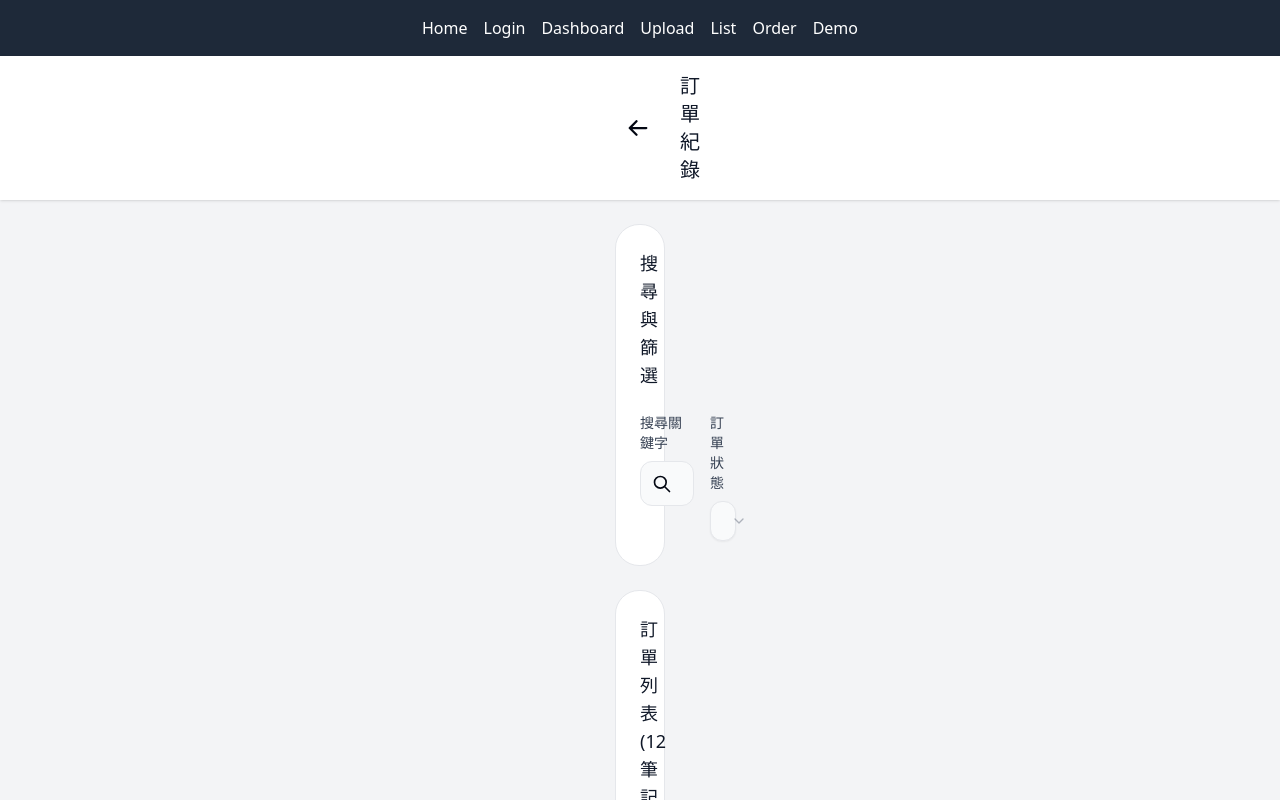
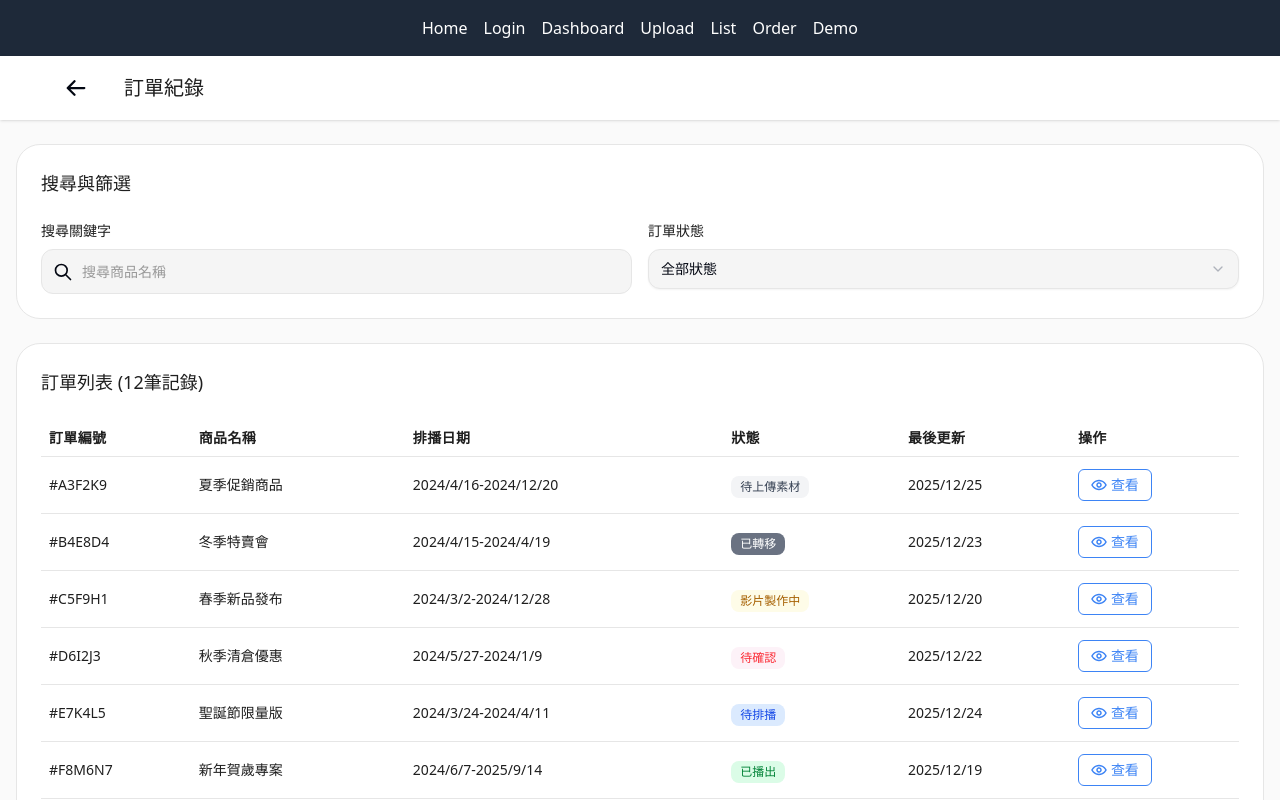
Before and after one commit to mirror-tv/mnews-personal-ads, a React (Vite) app: page /list in a window 1280 px wide. Shown: the top 800 px of the page. Built offline with nearby package versions, Linux system fonts and the light colour scheme.

Commit message:
style: adjust tailwind

```diff
--- a/src/components/StatusDemo.tsx
+++ /dev/null
@@ -1,92 +0,0 @@
-import { OrderStatusUtils, type OrderStatus } from '@/lib/constants'
-
-type StatusBadgeProps = {
-  status: OrderStatus
-  showDescription?: boolean
-  showProgress?: boolean
-}
-
-export function StatusBadge({
-  status,
-  showDescription = false,
-  showProgress = false,
-}: StatusBadgeProps) {
-  const colors = OrderStatusUtils.getColors(status)
-  const label = OrderStatusUtils.getLabel(status)
-  const description = OrderStatusUtils.getDescription(status)
-  const progress = OrderStatusUtils.getProgress(status)
-
-  return (
-    <div
-      className={`inline-flex items-center rounded-full px-3 py-1 text-xs font-medium ${colors.bg} ${colors.text}`}
-    >
-      <div className={`mr-2 h-2 w-2 rounded-full ${colors.dot}`}></div>
-      {label}
-      {showDescription && (
-        <span className="ml-2 text-xs opacity-75">({description})</span>
-      )}
-      {showProgress && <span className="ml-2 font-bold">{progress}%</span>}
-    </div>
-  )
-}
-
-export function StatusFlow() {
-  return (
-    <div className="space-y-4">
-      <h3 className="text-lg font-semibold text-gray-900">狀態流程</h3>
-
-      {/* 進度條 */}
-      <div className="h-2 w-full rounded-full bg-gray-200">
-        <div
-          className="h-2 rounded-full bg-gradient-to-r from-yellow-400 via-blue-400 via-indigo-400 via-orange-400 via-purple-400 to-green-400"
-          style={{ width: '100%' }}
-        ></div>
-      </div>
-
-      {/* 狀態步驟 */}
-      <div className="grid grid-cols-1 gap-3 sm:grid-cols-2 lg:grid-cols-3">
-        {OrderStatusUtils.getAllOptions().map(({ value }) => (
-          <div key={value} className="rounded-lg border border-gray-200 p-3">
-            <StatusBadge status={value} />
-            <p className="mt-2 text-xs text-gray-600">
-              {OrderStatusUtils.getDescription(value)}
-            </p>
-            <p className="mt-1 text-xs text-gray-500">
-              進度: {OrderStatusUtils.getProgress(value)}%
-            </p>
-          </div>
-        ))}
-      </div>
-    </div>
-  )
-}
-
-export function OrderStatusSelector() {
-  return (
-    <div className="space-y-4">
-      <h3 className="text-lg font-semibold text-gray-900">訂單狀態篩選器</h3>
-
-      <div className="space-y-2">
-        {OrderStatusUtils.getAllOptions().map(({ value }) => {
-          return (
-            <label
-              key={value}
-              className="flex cursor-pointer items-center space-x-3 rounded p-2 hover:bg-gray-50"
-            >
-              <input
-                type="radio"
-                name="status"
-                value={value}
-                className="text-blue-600 focus:ring-blue-500"
-              />
-              <StatusBadge status={value} />
-              <span className="text-sm text-gray-600">
-                {OrderStatusUtils.getDescription(value)}
-              </span>
-            </label>
-          )
-        })}
-      </div>
-    </div>
-  )
-}
--- a/src/pages/demo.tsx
+++ b/src/pages/demo.tsx
@@ -3,7 +3,6 @@ import { useState } from 'react'
 import { DialogClose } from '@radix-ui/react-dialog'
 import { format } from 'date-fns'
 
-import { StatusFlow } from '@/components/StatusDemo'
 import { Badge, badgeVariants } from '@/components/ui/badge'
 import { Button } from '@/components/ui/button'
 import { Calendar } from '@/components/ui/calendar'
@@ -137,9 +136,6 @@ export default function Demo() {
         </Table>
       </div>
 
-      {/* Status Demo */}
-      <StatusFlow />
-
       {/* Status Color Preview */}
       <div className="space-y-4">
         <h3 className="text-lg font-semibold text-gray-900">狀態顏色預覽</h3>
--- a/src/pages/list.tsx
+++ b/src/pages/list.tsx
@@ -40,28 +40,28 @@ export default function List() {
   }
 
   return (
-    <div className="min-h-screen bg-gray-100">
-      <header className="bg-white px-5 py-4 shadow-sm md:px-15">
-        <div className="m-auto flex max-w-3xl items-center gap-5">
+    <div className="min-h-screen bg-surface-secondary">
+      <header className="bg-surface-primary px-5 py-4 shadow-sm md:px-15">
+        <div className="m-auto flex items-center gap-5">
           <button
             onClick={handleBack}
-            className="mr-3 flex h-8 w-8 items-center justify-center bg-transparent transition-colors duration-200 hover:text-gray-500 focus:text-gray-400 focus:outline-none"
+            className="mr-3 flex h-8 w-8 items-center justify-center bg-transparent transition-colors duration-200 hover:text-text-secondary focus:text-text-tertiary focus:outline-none"
           >
             <ArrowBackIcon className="h-5 w-5" />
           </button>
-          <p className="text-base font-medium text-gray-900 md:text-xl">
+          <p className="text-base font-medium text-text-primary md:text-xl">
             訂單紀錄
           </p>
         </div>
       </header>
 
       <main className="px-4 py-6">
-        <div className="mx-auto mb-6 flex max-w-3xl flex-col items-start gap-6 rounded-xl border border-gray-200 bg-white p-6">
-          <h2 className="text-lg font-medium text-gray-900">搜尋與篩選</h2>
+        <div className="mx-auto mb-6 flex flex-col items-start gap-6 rounded-xl border border-border-default bg-surface-primary p-6">
+          <h2 className="text-lg font-medium text-text-primary">搜尋與篩選</h2>
 
           <div className="flex w-full flex-col gap-4 md:flex-row">
             <div className="flex-1">
-              <label className="mb-2 block text-sm font-medium text-gray-700">
+              <label className="mb-2 block text-sm font-medium text-text-primary">
                 搜尋關鍵字
               </label>
               <Input
@@ -84,15 +84,15 @@ export default function List() {
                     />
                   </svg>
                 }
-                className="w-full rounded-lg border-gray-200 bg-gray-50 py-3 text-sm placeholder-gray-500 focus:border-transparent focus:ring-0 focus:outline-none focus-visible:ring-0"
+                className="w-full rounded-lg border-border-default bg-surface-tertiary py-3 text-sm placeholder-text-tertiary focus:border-transparent focus:ring-0 focus:outline-none focus-visible:ring-0"
               />
             </div>
             <div className="w-full flex-1">
-              <label className="mb-2 block text-sm font-medium text-gray-700">
+              <label className="mb-2 block text-sm font-medium text-text-primary">
                 訂單狀態
               </label>
               <Select value={orderStatus} onValueChange={setOrderStatus}>
-                <SelectTrigger className="w-full rounded-lg border-gray-200 bg-gray-50 py-3 text-sm focus:border-transparent focus:ring-0 focus:outline-none focus-visible:ring-0">
+                <SelectTrigger className="w-full rounded-lg border-border-default bg-surface-tertiary py-3 text-sm focus:border-transparent focus:ring-0 focus:outline-none focus-visible:ring-0">
                   <SelectValue placeholder="選擇狀態" />
                 </SelectTrigger>
                 <SelectContent>
@@ -107,15 +107,15 @@ export default function List() {
           </div>
         </div>
 
-        <div className="mx-auto mb-6 flex max-w-3xl flex-col items-start gap-6 rounded-xl border border-gray-200 bg-white p-6">
-          <h4 className="text-lg font-medium text-gray-900">
+        <div className="mx-auto mb-6 flex flex-col items-start gap-6 rounded-xl border border-border-default bg-surface-primary p-6">
+          <h4 className="text-lg font-medium text-text-primary">
             訂單列表 ({filteredOrders.length}筆記錄)
           </h4>
 
           {!filteredOrders.length ? (
             <div className="py-12 text-center">
               <svg
-                className="mx-auto h-12 w-12 text-gray-400"
+                className="mx-auto h-12 w-12 text-text-tertiary"
                 fill="none"
                 stroke="currentColor"
                 viewBox="0 0 24 24"
@@ -127,62 +127,62 @@ export default function List() {
                   d="M9 12h6m-6 4h6m2 5H7a2 2 0 01-2-2V5a2 2 0 012-2h5.586a1 1 0 01.707.293l5.414 5.414a1 1 0 01.293.707V19a2 2 0 01-2 2z"
                 />
               </svg>
-              <h4 className="mt-4 text-sm font-medium text-gray-900">
+              <h4 className="mt-4 text-sm font-medium text-text-primary">
                 暫無訂單資料
               </h4>
-              <p className="mt-2 text-sm text-gray-500">
+              <p className="mt-2 text-sm text-text-secondary">
                 搜尋條件：{searchKeyword ? `"${searchKeyword}"` : '無關鍵字'}
                 {orderStatus !== 'all' &&
                   ` • ${OrderStatusUtils.getLabel(orderStatus as OrderStatus)}`}
               </p>
             </div>
           ) : (
-            <div className="w-full overflow-x-auto overflow-x-scroll">
-              <table className="min-w-full divide-y divide-gray-200">
+            <div className="w-full overflow-x-scroll">
+              <table className="min-w-full divide-y divide-border-default">
                 <thead>
                   <tr>
-                    <th className="px-2 py-2 text-left text-sm tracking-wide text-gray-800 uppercase">
+                    <th className="p-2 text-left text-sm tracking-wide text-text-primary uppercase">
                       訂單編號
                     </th>
-                    <th className="px-2 py-2 text-left text-sm tracking-wide text-gray-800 uppercase">
+                    <th className="p-2 text-left text-sm tracking-wide text-text-primary uppercase">
                       商品名稱
                     </th>
-                    <th className="px-2 py-2 text-left text-sm tracking-wide text-gray-800 uppercase">
+                    <th className="p-2 text-left text-sm tracking-wide text-text-primary uppercase">
                       排播日期
                     </th>
-                    <th className="px-2 py-2 text-left text-sm tracking-wide text-gray-800 uppercase">
+                    <th className="p-2 text-left text-sm tracking-wide text-text-primary uppercase">
                       狀態
                     </th>
-                    <th className="px-2 py-2 text-left text-sm tracking-wide text-gray-800 uppercase">
+                    <th className="p-2 text-left text-sm tracking-wide text-text-primary uppercase">
                       最後更新
                     </th>
-                    <th className="px-2 py-2 text-left text-sm tracking-wide text-gray-800 uppercase">
+                    <th className="p-2 text-left text-sm tracking-wide text-text-primary uppercase">
                       操作
                     </th>
                   </tr>
                 </thead>
-                <tbody className="divide-y divide-gray-200 bg-white">
+                <tbody className="divide-y divide-border-default bg-surface-primary">
                   {filteredOrders.map((order) => (
-                    <tr key={order.id} className="hover:bg-gray-50">
-                      <td className="px-2 py-3 text-sm whitespace-nowrap text-gray-900">
+                    <tr key={order.id} className="hover:bg-surface-secondary">
+                      <td className="px-2 py-3 text-sm whitespace-nowrap text-text-primary">
                         {order.orderNumber}
                       </td>
-                      <td className="px-2 py-3 text-sm whitespace-nowrap text-gray-900">
+                      <td className="px-2 py-3 text-sm whitespace-nowrap text-text-primary">
                         {order.productName}
                       </td>
-                      <td className="px-2 py-3 text-sm whitespace-nowrap text-gray-900">
+                      <td className="px-2 py-3 text-sm whitespace-nowrap text-text-primary">
                         {order.broadcastDate}
                       </td>
                       <td className="px-2 py-3 whitespace-nowrap">
                         <StatusBadge status={order.status} />
                       </td>
-                      <td className="px-2 py-3 text-sm whitespace-nowrap text-gray-900">
+                      <td className="px-2 py-3 text-sm whitespace-nowrap text-text-primary">
                         {order.lastUpdated}
                       </td>
-                      <td className="px-2 py-3 text-sm whitespace-nowrap text-gray-900">
+                      <td className="px-2 py-3 text-sm whitespace-nowrap text-text-primary">
                         <Button
                           onClick={() => handleViewOrder(order.id)}
-                          className="flex h-8 w-12 w-auto items-center justify-center gap-1 rounded-[6px] border border-blue-600 bg-white px-3 text-sm font-medium text-blue-600 hover:bg-blue-700 hover:text-white focus:outline-none"
+                          className="flex h-8 w-12 w-auto items-center justify-center gap-1 rounded-[6px] border border-blue-6 bg-surface-primary px-3 text-sm font-medium text-blue-6 hover:bg-blue-6 hover:text-white focus:outline-none"
                         >
                           <DetailIcon className="h-4 w-4" />
                           查看
```
